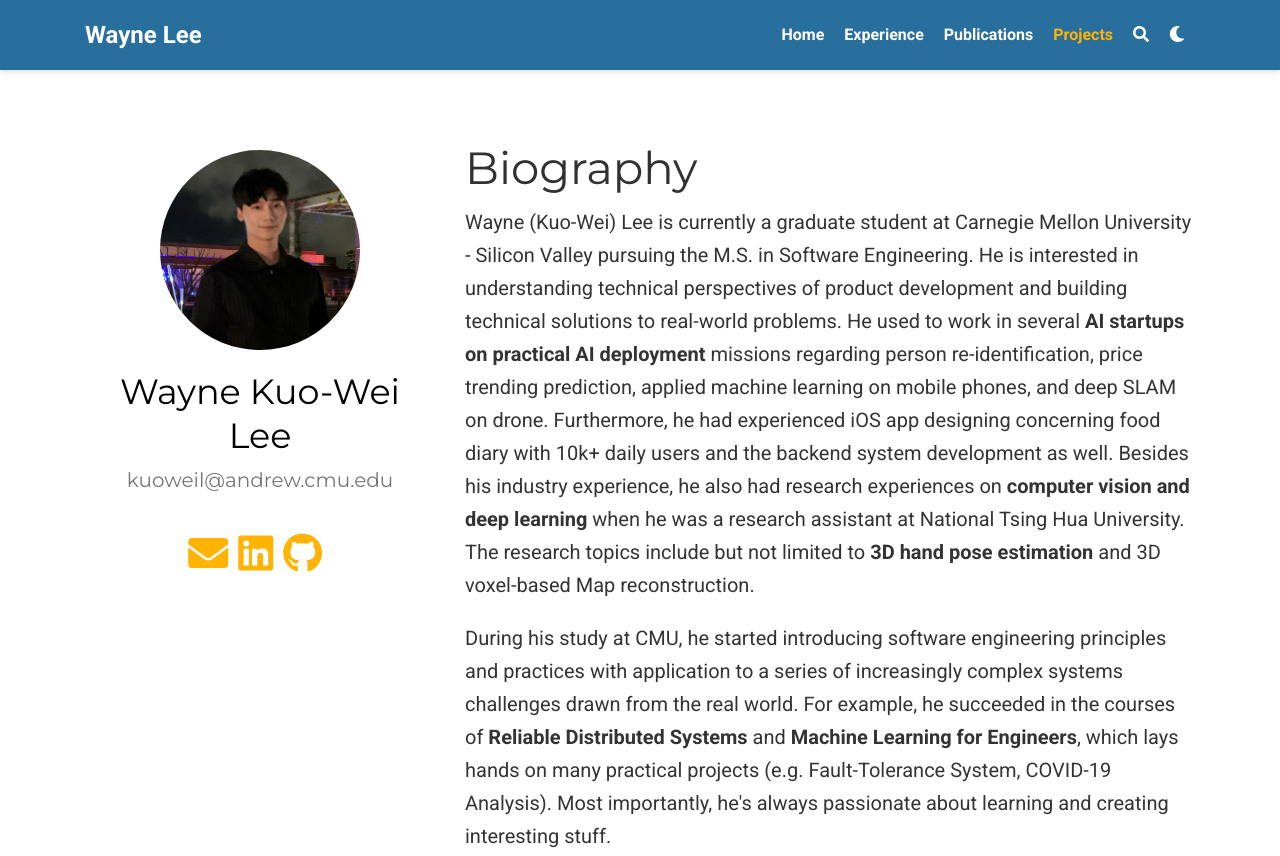
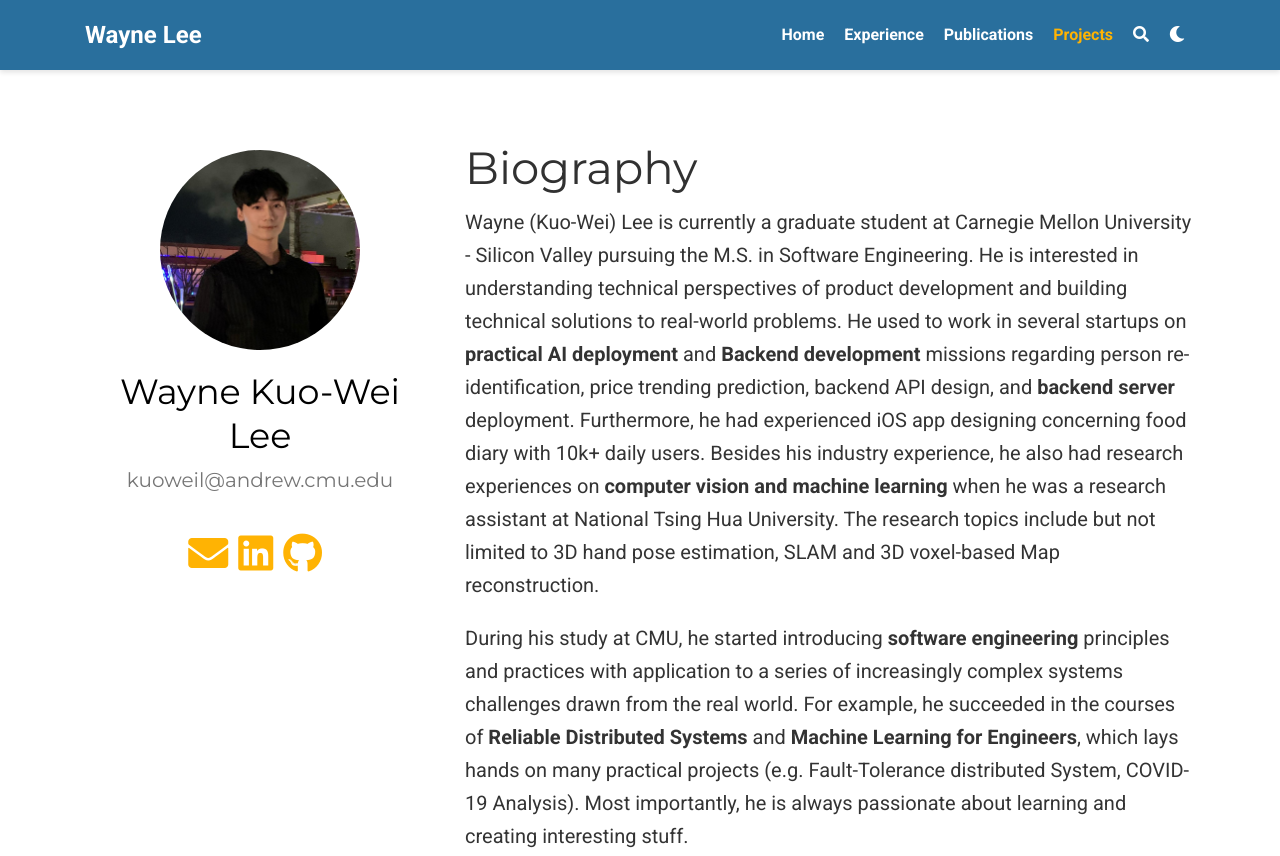
Before and after one commit to HyperWayne/hyperwayne.github.io, a plain HTML site: page index.html in a window 1280 px wide. Shown: the top 856 px of the page. Drawn offline with nearby package versions, Linux system fonts and the light colour scheme; some icons are missing.

Commit message:
update intro

```diff
--- a/index.html
+++ b/index.html
@@ -205,11 +205,11 @@
 
         <h1 id="biography">Biography</h1>
 
-        <p>Wayne (Kuo-Wei) Lee is currently a graduate student at Carnegie Mellon University - Silicon Valley pursuing the M.S. in Software Engineering. He is interested in understanding technical perspectives of product development and building technical solutions to real-world problems. He used to work in several <strong>AI startups on practical AI deployment</strong> missions regarding person re-identification, price trending prediction, applied machine learning on mobile phones, and deep SLAM on drone. Furthermore, he had experienced iOS app designing concerning food diary with 10k+ daily users and the backend system development as well. Besides his industry experience, he also had research experiences on <strong>computer vision and deep learning </strong> when he was a research assistant at National Tsing Hua University. The research topics include but not limited to <strong>3D hand pose estimation </strong> and 3D voxel-based Map reconstruction.</p>
+        <p>Wayne (Kuo-Wei) Lee is currently a graduate student at Carnegie Mellon University - Silicon Valley pursuing the M.S. in Software Engineering. He is interested in understanding technical perspectives of product development and building technical solutions to real-world problems. He used to work in several startups on <strong>practical AI deployment</strong> and <strong>Backend development</strong> missions regarding person re-identification, price trending prediction, backend API design, and <strong>backend server</strong> deployment. Furthermore, he had experienced iOS app designing concerning food diary with 10k+ daily users. Besides his industry experience, he also had research experiences on <strong>computer vision and machine learning </strong> when he was a research assistant at National Tsing Hua University. The research topics include but not limited to 3D hand pose estimation, SLAM and 3D voxel-based Map reconstruction.</p>
 
-        <p>During his study at CMU, he started introducing software engineering principles and practices with application to a series of increasingly complex systems challenges drawn from the real world. For example, he succeeded in the courses of <strong>Reliable Distributed Systems</strong> and <strong>Machine Learning for Engineers</strong>, which lays hands on many practical projects (e.g. Fault-Tolerance System, COVID-19 Analysis). Most importantly, he's always passionate about learning and creating interesting stuff. </p>
+        <p>During his study at CMU, he started introducing <strong>software engineering</strong> principles and practices with application to a series of increasingly complex systems challenges drawn from the real world. For example, he succeeded in the courses of <strong>Reliable Distributed Systems</strong> and <strong>Machine Learning for Engineers</strong>, which lays hands on many practical projects (e.g. Fault-Tolerance distributed System, COVID-19 Analysis). Most importantly, he is always passionate about learning and creating interesting stuff. </p>
 
-        <p>"If coding is a magic, he's willing to be the magician who brings the world happiness." His <a href="files/Kuo_Wei_Lee_Resume.pdf" target="_blank">résumé</a> is available. Please feel free to contact him via e-mail or LinkedIn at any time!</p>
+        <p>"If coding is a magic, he's willing to be the magician who brings the world happiness." His <a href="https://drive.google.com/file/d/1n5R9OjK2bxoAIS65UVEeXbXA9nvBng3A/view?usp=sharing" target="_blank">résumé</a> is available. Please feel free to contact him via e-mail or LinkedIn at any time!</p>
 
         <!-- Besides the launch project, he also lays hands on all sorts of technology including the Internet of Things, frontend (e.g. HTML/CSS/Javascript), and backend development.</p> -->
 
```
